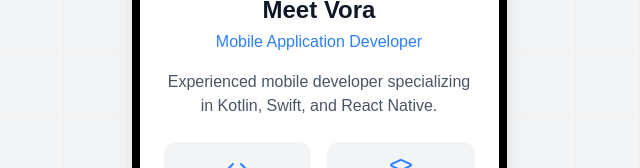
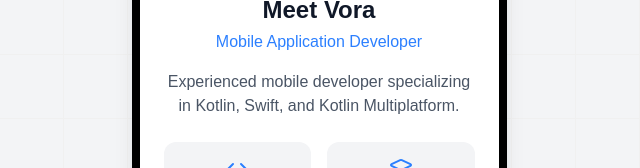
Before and after one commit to meetVora1994/meetvora1994.github.io, a Next.js app: page / in a window 1280 px wide. Shown: the part 202-370 px from the top of the page, without its empty margins (321-961 px from the left). Built offline with nearby package versions, Linux system fonts and the light colour scheme.

Commit message:
Update page.tsx

```diff
--- a/app/page.tsx
+++ b/app/page.tsx
@@ -199,7 +199,7 @@ function HomeScreen({ navigateTo }: { navigateTo: (screen: string) => void }) {
                 <h1 className="text-2xl font-bold mb-1 text-gray-900 dark:text-white">Meet Vora</h1>
                 <h2 className="text-blue-500 dark:text-blue-400 font-medium mb-4">Mobile Application Developer</h2>
                 <p className="text-gray-600 dark:text-gray-300 mb-6">
-                    Experienced mobile developer specializing in Kotlin, Swift, and React Native.
+                    Experienced mobile developer specializing in Kotlin, Swift, and Kotlin Multiplatform.
                 </p>
 
                 <div className="grid grid-cols-2 gap-4 w-full">
@@ -265,7 +265,7 @@ function SkillsScreen({goBack}: { goBack: () => void }) {
                 "Java",
                 "JavaScript",
                 "TypeScript",
-                "ReactNative",
+                "Kotlin Multiplatform",
             ],
         },
         {
@@ -479,7 +479,9 @@ function ExperienceScreen({goBack}: { goBack: () => void }) {
             position: "Mobile Application Developer",
             period: "June 2019 - Nov. 2019",
             responsibilities: [
-                "Developed a news app using ReactNative with an intuitive UI and smooth performance",
+                "Developed a local news app with intuitive UI and smooth performance",
+                "Native Android App for the best performance",
+                "Used MVVM + RoomDB for offline caching",
                 "Delivered high-quality applications within deadlines while incorporating client feedback",
             ],
         },
```
